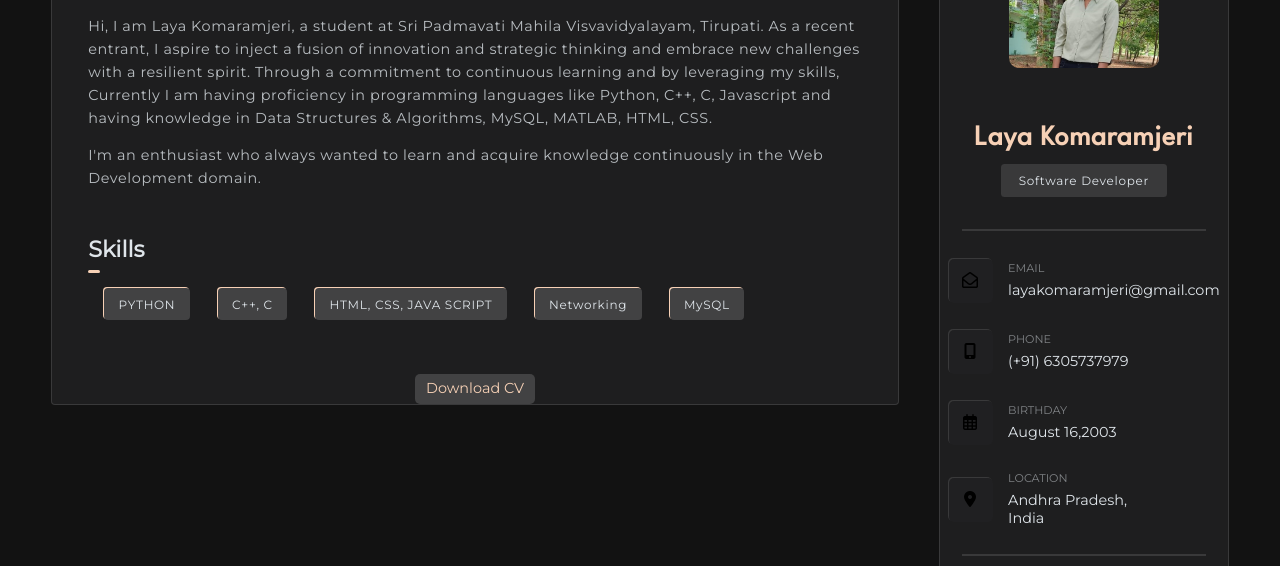
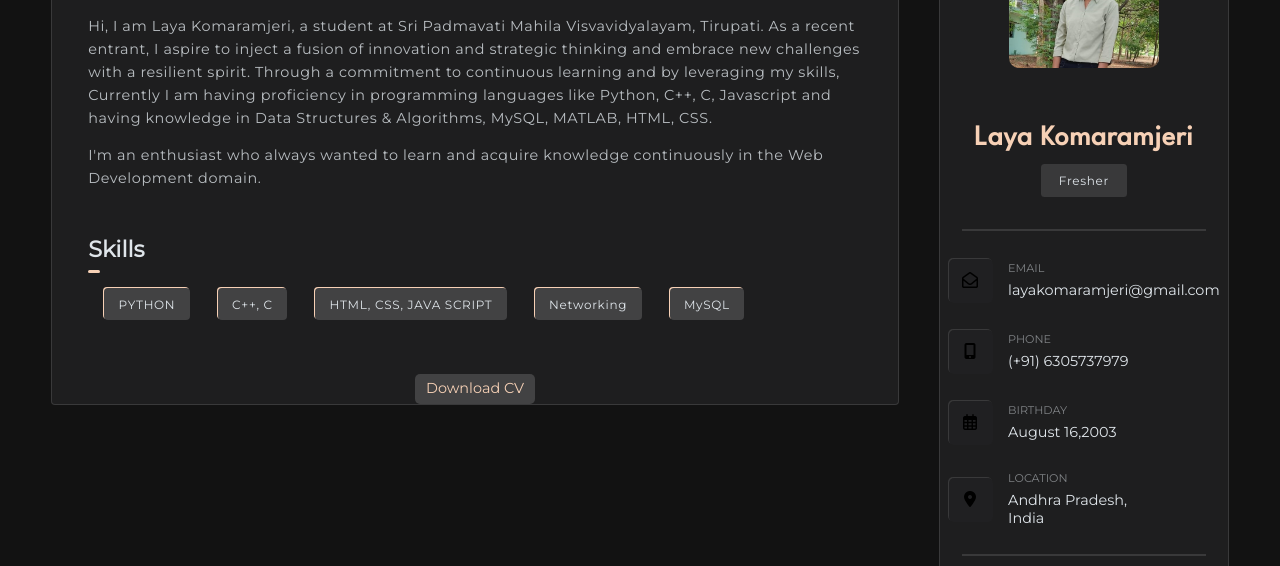
Before and after one commit to LayaKomaramjeri/Portfolio, a plain HTML site: page index.html in a window 1280 px wide. Shown: the part 178-744 px from the top of the page. Drawn offline with Linux system fonts and the light colour scheme.

Commit message:
index.html

```diff
--- a/index.html
+++ b/index.html
@@ -525,7 +525,7 @@
                 </p>
                 <div>
                     <h2>Laya Komaramjeri</h2>
-                    <span id="webBtn">Software Developer</span>
+                    <span id="webBtn">Fresher</span>
                 </div>
             </div>
             <button id="showContacts">
```
